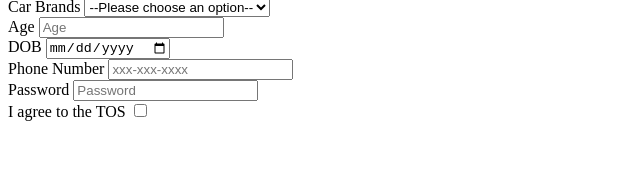
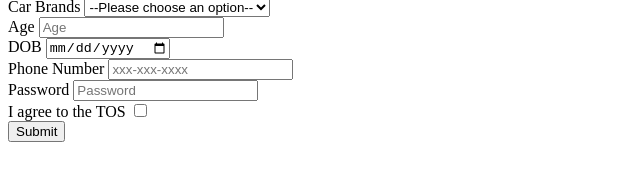
Before and after one commit to acciojob/signup-form-car-MohammedAnisMultani, a website: page main.html in a window 1280 px wide. Shown: the part 72-252 px from the top of the page, without its empty margins (0-640 px from the left). Drawn offline with Linux system fonts and the light colour scheme.

Commit message:
created a submission

```diff
--- a/main.html
+++ b/main.html
@@ -40,6 +40,8 @@
     <br>
     <label for="tos">I agree to the TOS</label>
     <input type="checkbox" id="tos" required>
+		  <br>
+		  <button type="submit">Submit</button>
   </form>
 	<!-- the entire body must be written by student -->
     <script type="text/javascript" src="./script.js">
```
